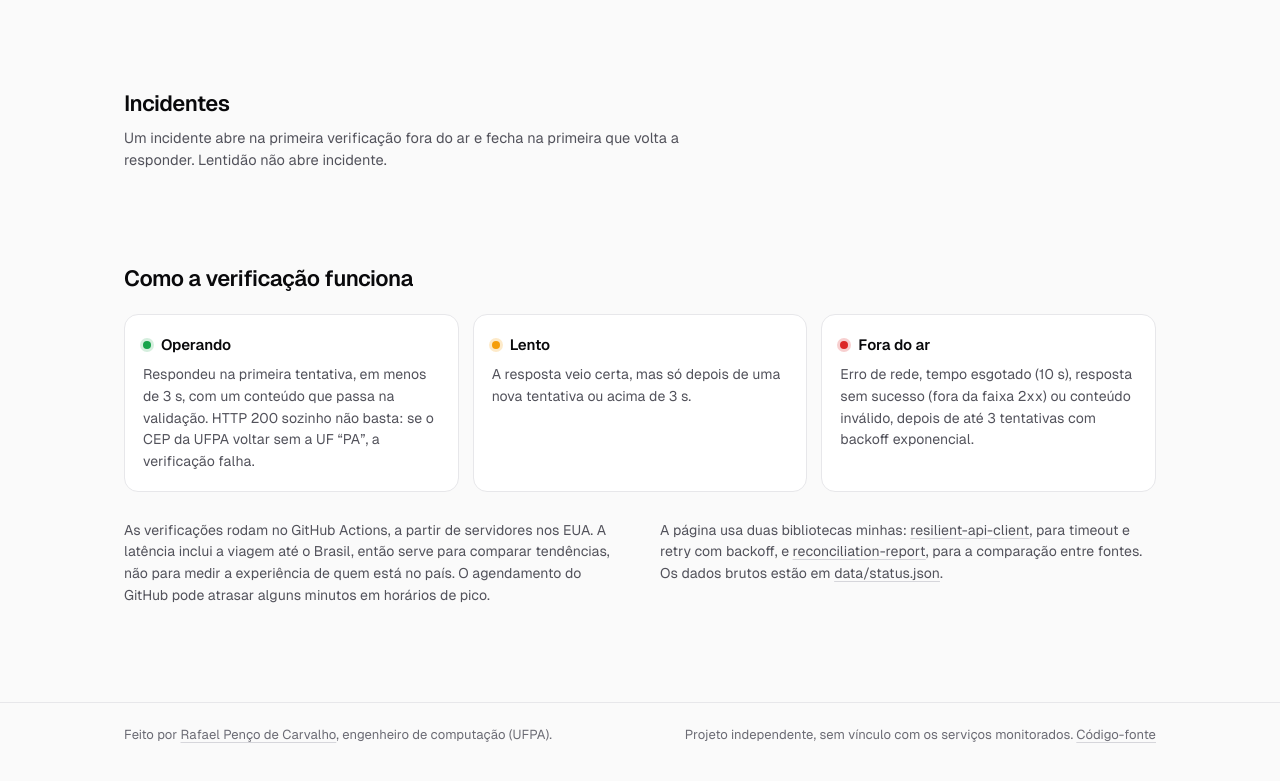
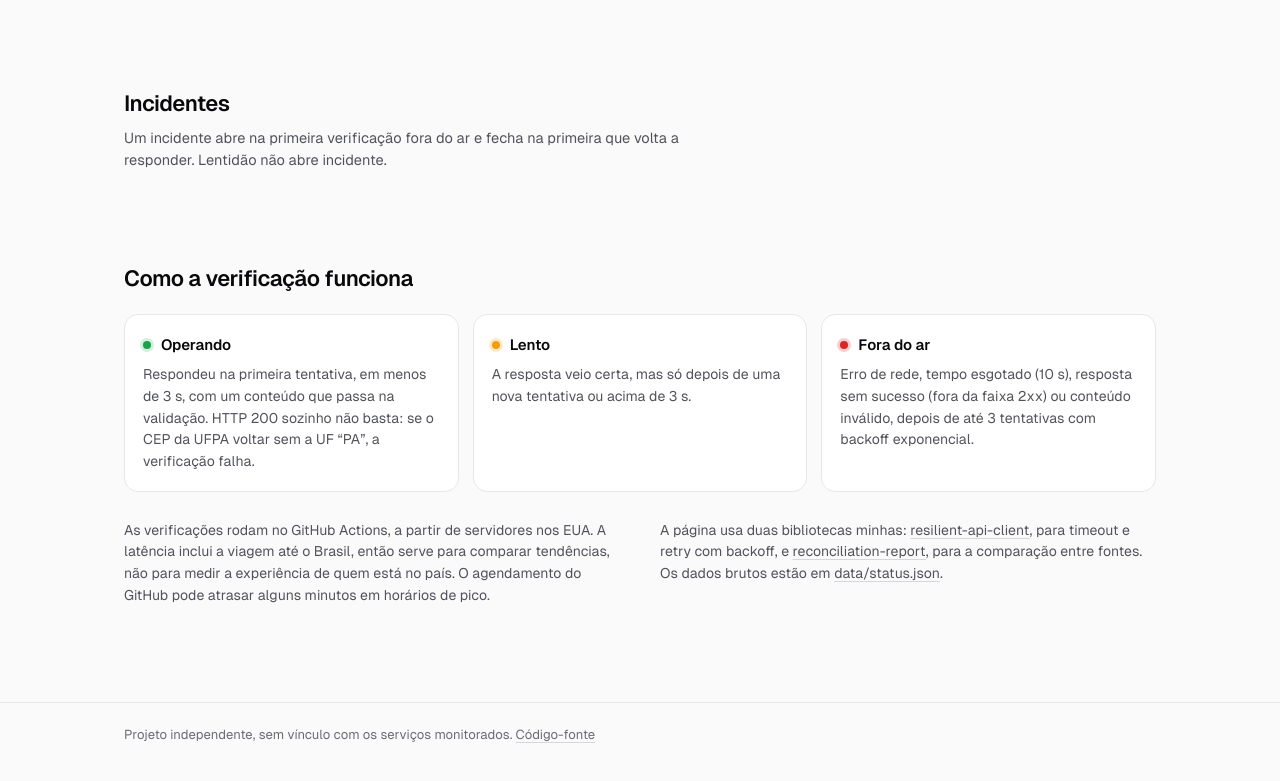
Before and after one commit to Rafaelcarvalho320/br-api-status, a plain HTML site: page site/index.html in a window 1280 px wide. Shown: the part 1060-1841 px from the top of the page. Drawn offline with Linux system fonts and the light colour scheme; no server answers.

Commit message:
Drop the author credit from the footer

```diff
--- a/site/index.html
+++ b/site/index.html
@@ -119,7 +119,6 @@
 
   <footer class="footer">
     <div class="wrap footer-inner">
-      <p>Feito por <a href="https://github.com/Rafaelcarvalho320">Rafael Penço de Carvalho</a>, engenheiro de computação (UFPA).</p>
       <p>Projeto independente, sem vínculo com os serviços monitorados. <a href="https://github.com/Rafaelcarvalho320/br-api-status">Código-fonte</a></p>
     </div>
   </footer>
```
